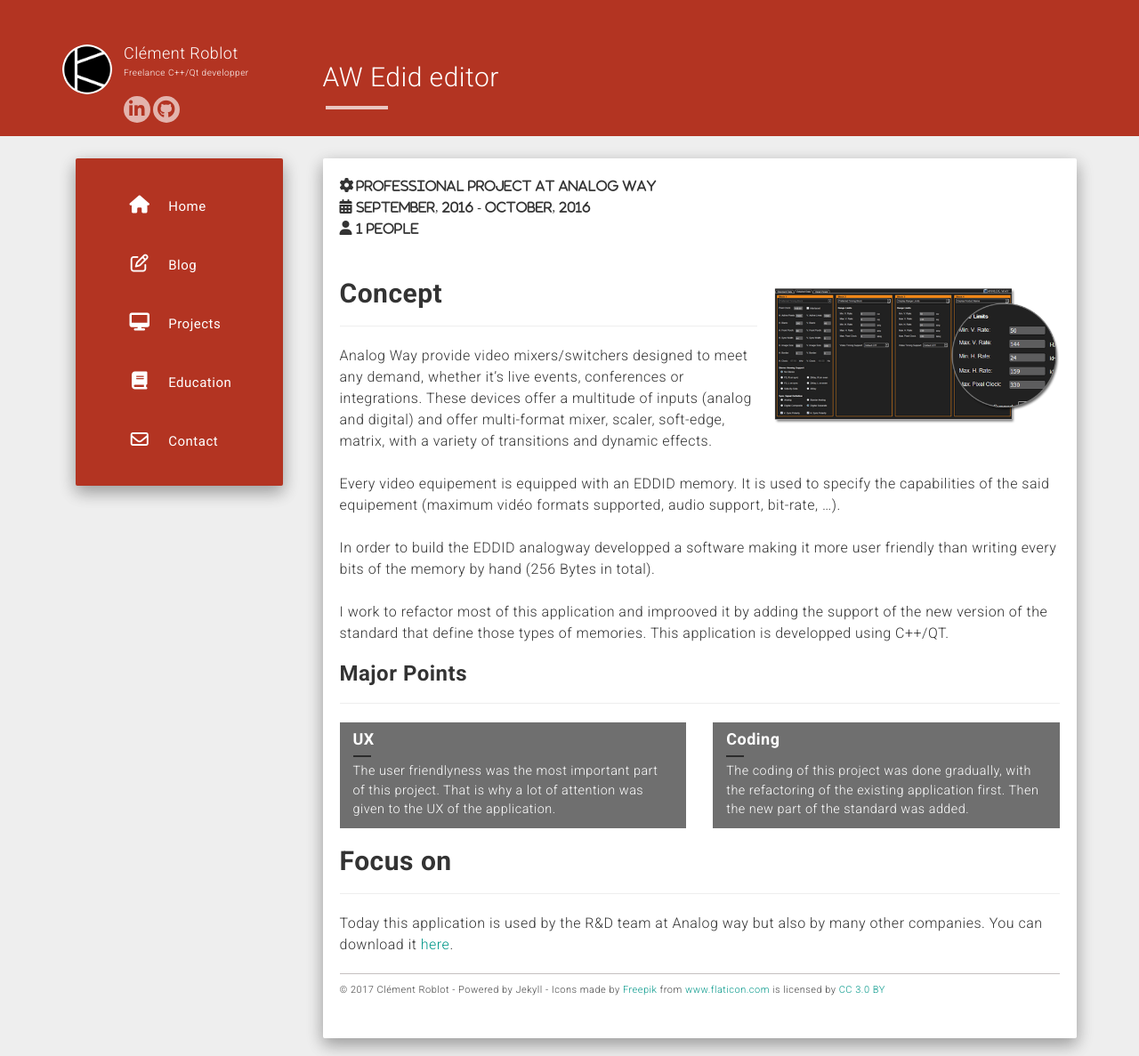
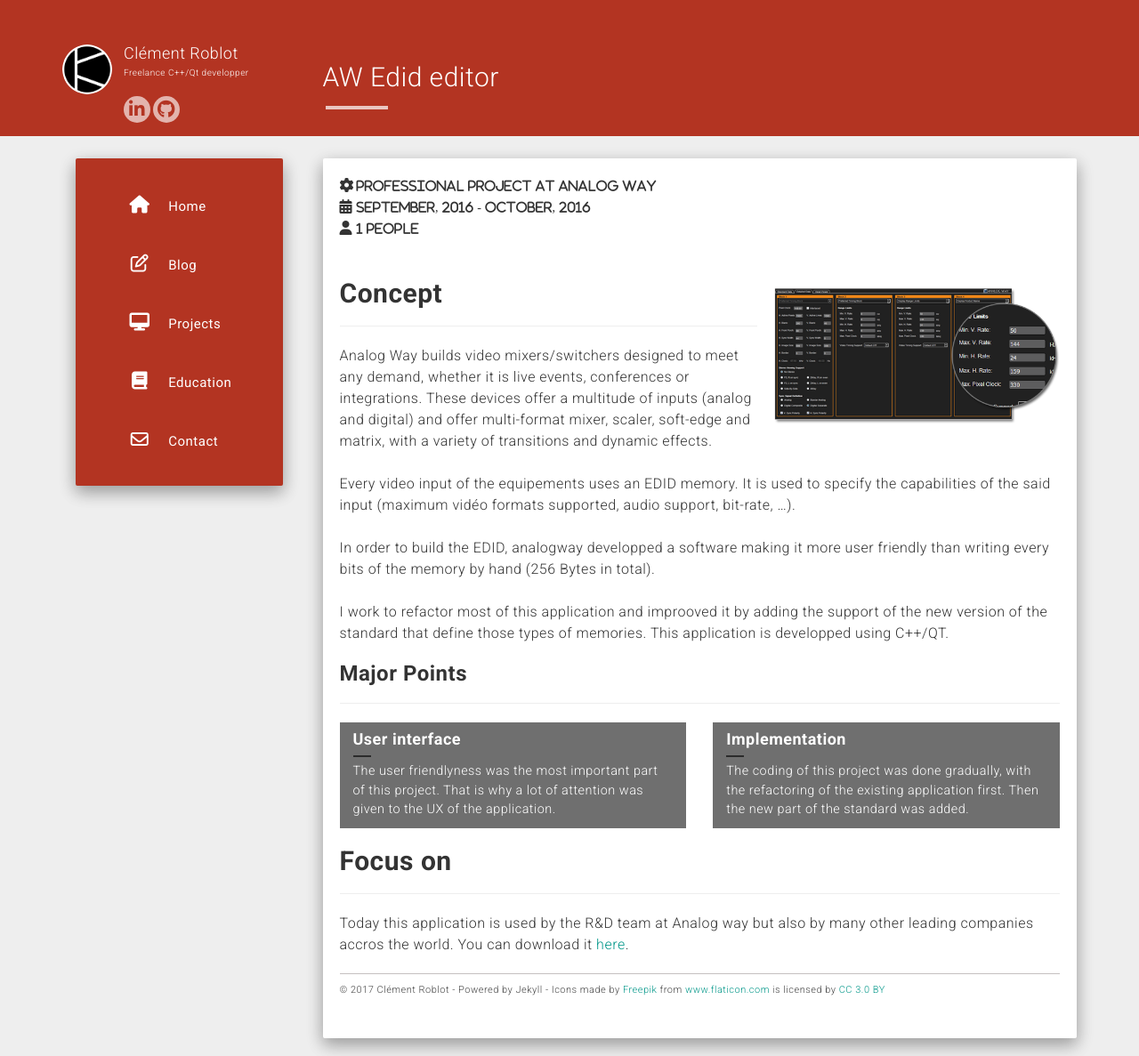
Before and after one commit to clement-roblot/karlito139.github.io, a Jekyll site: the page built from projects/awEdidEditor.md, in a window 1280 px wide. Shown: the whole page at 89% size. Built offline with Jekyll 4.4.1, drawn with Linux system fonts in a browser that asks for light colours; nearby versions of some CDN libraries.

Commit message:
Better description of edid editor.

```diff
--- a/projects/awEdidEditor.md
+++ b/projects/awEdidEditor.md
@@ -10,11 +10,11 @@
 <a href="/static/projects/AW/visuel2-17227.png" class="thickbox"><img class="img-project-item" src="/static/projects/awEdidEditor/formats.png" alt="Yocto architecture" align="right" /></a>
 <h2><b>Concept</b></h2>
 <hr>
-Analog Way provide video mixers/switchers designed to meet any demand, whether it's live events, conferences or integrations. These devices offer a multitude of inputs (analog and digital) and offer multi-format mixer, scaler, soft-edge, matrix, with a variety of transitions and dynamic effects.
+Analog Way builds video mixers/switchers designed to meet any demand, whether it is live events, conferences or integrations. These devices offer a multitude of inputs (analog and digital) and offer multi-format mixer, scaler, soft-edge and matrix, with a variety of transitions and dynamic effects.
 <br/><br/>
-Every video equipement is equipped with an EDDID memory. It is used to specify the capabilities of the said equipement (maximum vidéo formats supported, audio support, bit-rate, ...).
+Every video input of the equipements uses an EDID memory. It is used to specify the capabilities of the said input (maximum vidéo formats supported, audio support, bit-rate, ...).
 <br/><br/>
-In order to build the EDDID analogway developped a software making it more user friendly than writing every bits of the memory by hand (256 Bytes in total).
+In order to build the EDID, analogway developped a software making it more user friendly than writing every bits of the memory by hand (256 Bytes in total).
 <br/><br/>
 I work to refactor most of this application and improoved it by adding the support of the new version of the standard that define those types of memories. This application is developped using C++/QT.
 <h3><b>Major Points</b></h3>
@@ -23,7 +23,7 @@
    <div class="col-md-6 col-sm-6 col-xs-12">
       <div class="tiles m-b-10">
          <div class="tiles-body">
-            <div class="tiles-title">UX</div>
+            <div class="tiles-title">User interface</div>
             <hr class="red-underline">
             The user friendlyness was the most important part of this project. That is why a lot of attention was given to the UX of the application.
          </div>
@@ -32,7 +32,7 @@
    <div class="col-md-6 col-sm-6 col-xs-12">
       <div class="tiles m-b-10">
          <div class="tiles-body">
-            <div class="tiles-title">Coding</div>
+            <div class="tiles-title">Implementation</div>
             <hr class="red-underline">
 				The coding of this project was done gradually, with the refactoring of the existing application first. Then the new part of the standard was added.
          </div>
@@ -41,4 +41,4 @@
 </div>
 <h2><b>Focus on</b></h2>
 <hr>
-Today this application is used by the R&D team at Analog way but also by many other companies. You can download it <a href="http://www.analogway.com/en/products/software-and-tools/aw-edid-editor/">here</a>.
+Today this application is used by the R&D team at Analog way but also by many other leading companies accros the world. You can download it <a href="http://www.analogway.com/en/products/software-and-tools/aw-edid-editor/" target="_blank">here</a>.
```
